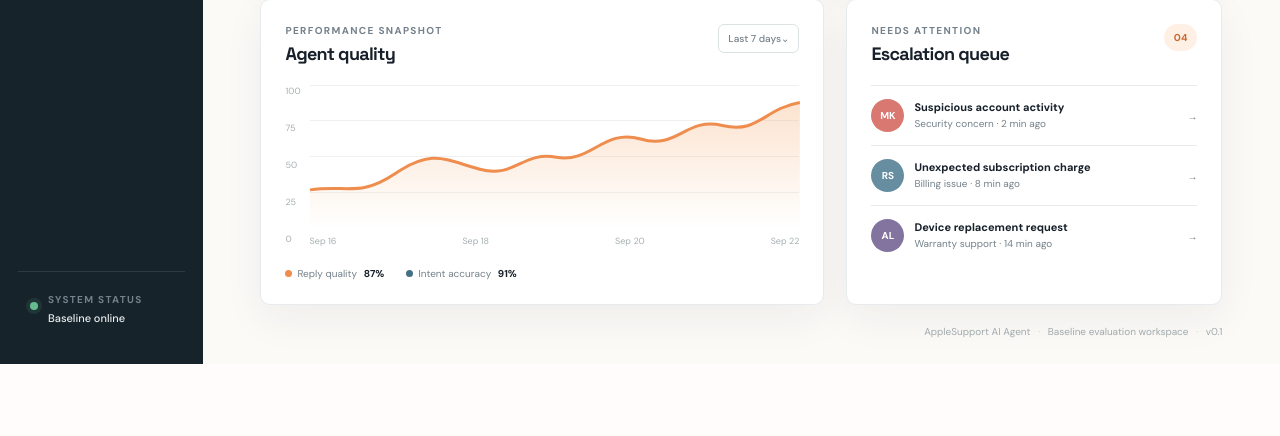
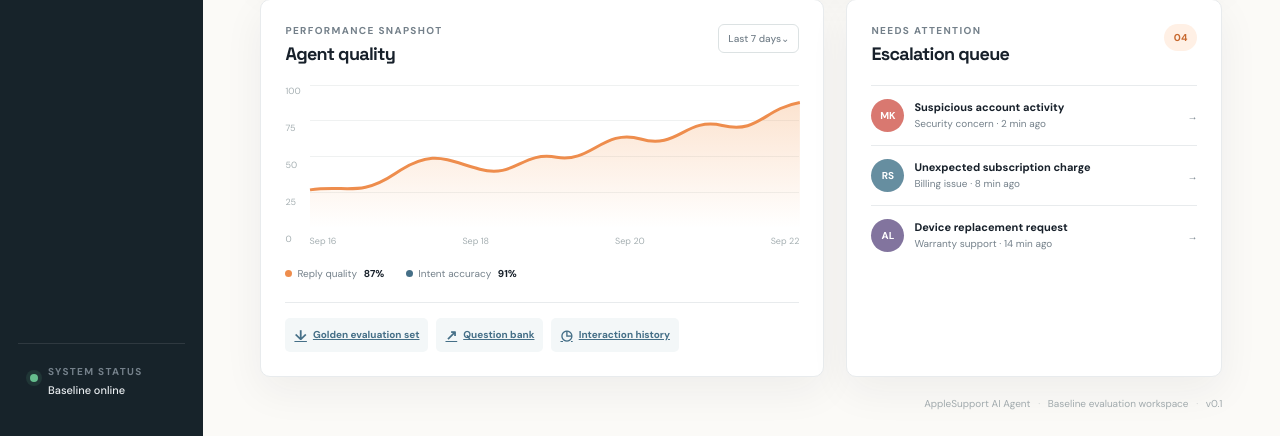
Before and after one commit to gamepatt78/applesupport-ai-agent, a Flask app: page / in a window 1280 px wide. Shown: the part 848-1284 px from the top of the page. Before the commit the page ends 1212 px from the top, so only its background shows below. Run offline with Flask 3, Linux system fonts and the light colour scheme.

Commit message:
add evaluation resource links

```diff
--- a/app.py
+++ b/app.py
@@ -2,7 +2,7 @@
 
 from pathlib import Path
 
-from flask import Flask, jsonify, render_template, request
+from flask import Flask, jsonify, render_template, request, send_from_directory
 
 from src.database import list_interactions, save_interaction
 from src.pipeline import classify_baseline, escalation_baseline
@@ -38,6 +38,16 @@ def home():
 @app.get("/support")
 def support():
     return render_template("support.html")
+
+
+@app.get("/questions")
+def questions():
+    return send_from_directory(ROOT, "customer_questions.md", as_attachment=False)
+
+
+@app.get("/data/<path:filename>")
+def data_file(filename):
+    return send_from_directory(ROOT / "data", filename, as_attachment=True)
 
 
 @app.get("/api/analyze")
--- a/static/styles.css
+++ b/static/styles.css
@@ -107,6 +107,7 @@ textarea:focus { border-color: var(--orange); box-shadow: 0 0 0 3px rgba(238,141
 .chart-area { fill: url(#chart-fill); }.chart-line { fill: none; stroke: var(--orange); stroke-width: 3; vector-effect: non-scaling-stroke; }
 .x-axis { position: absolute; right: 0; bottom: -19px; left: 0; display: flex; justify-content: space-between; color: #a5afb2; font-size: 9px; }
 .chart-legend { display: flex; gap: 22px; margin-top: 22px; color: var(--muted); font-size: 10px; }.chart-legend strong { margin-left: 4px; color: var(--ink); }.legend-dot { display: inline-block; width: 7px; height: 7px; margin-right: 5px; border-radius: 50%; }.legend-dot.orange { background: var(--orange); }.legend-dot.blue { background: var(--blue); }
+.evaluation-links { display: flex; flex-wrap: wrap; gap: 8px; margin-top: 22px; padding-top: 15px; border-top: 1px solid var(--line); }.evaluation-links a { display: inline-flex; align-items: center; gap: 6px; padding: 8px 9px; color: var(--blue); background: #f3f7f8; border-radius: 5px; font-size: 10px; font-weight: 700; }.evaluation-links a:hover { color: var(--orange-dark); background: var(--orange-wash); }.evaluation-links span { font-size: 14px; }
 .queue-count { padding: 7px 10px; color: var(--orange-dark); background: var(--orange-wash); }
 .queue-item { display: flex; align-items: center; gap: 10px; padding: 13px 0; border-top: 1px solid var(--line); }.queue-avatar.red { background: #d97870; }.queue-avatar.blue { background: #668ea0; }.queue-avatar.purple { background: #82749e; }.queue-arrow { margin-left: auto; color: var(--orange); font-size: 18px; }.queue-item strong { font-size: 11px; }
 footer { margin-top: 20px; color: #a1aaad; font-size: 10px; text-align: right; } footer span { margin: 0 5px; color: #d1d5d5; }
--- a/templates/index.html
+++ b/templates/index.html
@@ -128,6 +128,11 @@
           <div class="panel-heading compact"><div><p class="eyebrow">Performance snapshot</p><h2>Agent quality</h2></div><button class="period-button">Last 7 days⌄</button></div>
           <div class="chart-wrap"><div class="y-axis"><span>100</span><span>75</span><span>50</span><span>25</span><span>0</span></div><div class="chart"><div class="gridline"></div><div class="gridline"></div><div class="gridline"></div><div class="gridline"></div><svg viewBox="0 0 600 180" preserveAspectRatio="none" aria-label="Agent quality trend"><defs><linearGradient id="chart-fill" x1="0" y1="0" x2="0" y2="1"><stop offset="0%" stop-color="#f4a261" stop-opacity=".3"/><stop offset="100%" stop-color="#f4a261" stop-opacity="0"/></linearGradient></defs><path class="chart-area" d="M0,132 C45,125 60,142 105,111 S165,94 208,106 S260,83 302,91 S360,54 405,68 S460,40 505,51 S555,30 600,22 L600,180 L0,180 Z"/><path class="chart-line" d="M0,132 C45,125 60,142 105,111 S165,94 208,106 S260,83 302,91 S360,54 405,68 S460,40 505,51 S555,30 600,22"/></svg><div class="x-axis"><span>Sep 16</span><span>Sep 18</span><span>Sep 20</span><span>Sep 22</span></div></div></div>
           <div class="chart-legend"><span><i class="legend-dot orange"></i>Reply quality <strong>87%</strong></span><span><i class="legend-dot blue"></i>Intent accuracy <strong>91%</strong></span></div>
+          <div class="evaluation-links">
+            <a href="/data/golden_eval.csv" target="_blank" rel="noreferrer"><span>↓</span>Golden evaluation set</a>
+            <a href="/questions" target="_blank" rel="noreferrer"><span>↗</span>Question bank</a>
+            <a href="/api/history" target="_blank" rel="noreferrer"><span>◷</span>Interaction history</a>
+          </div>
         </div>
         <div class="panel queue-panel" id="knowledge">
           <div class="panel-heading compact"><div><p class="eyebrow">Needs attention</p><h2>Escalation queue</h2></div><span class="queue-count">04</span></div>
```
